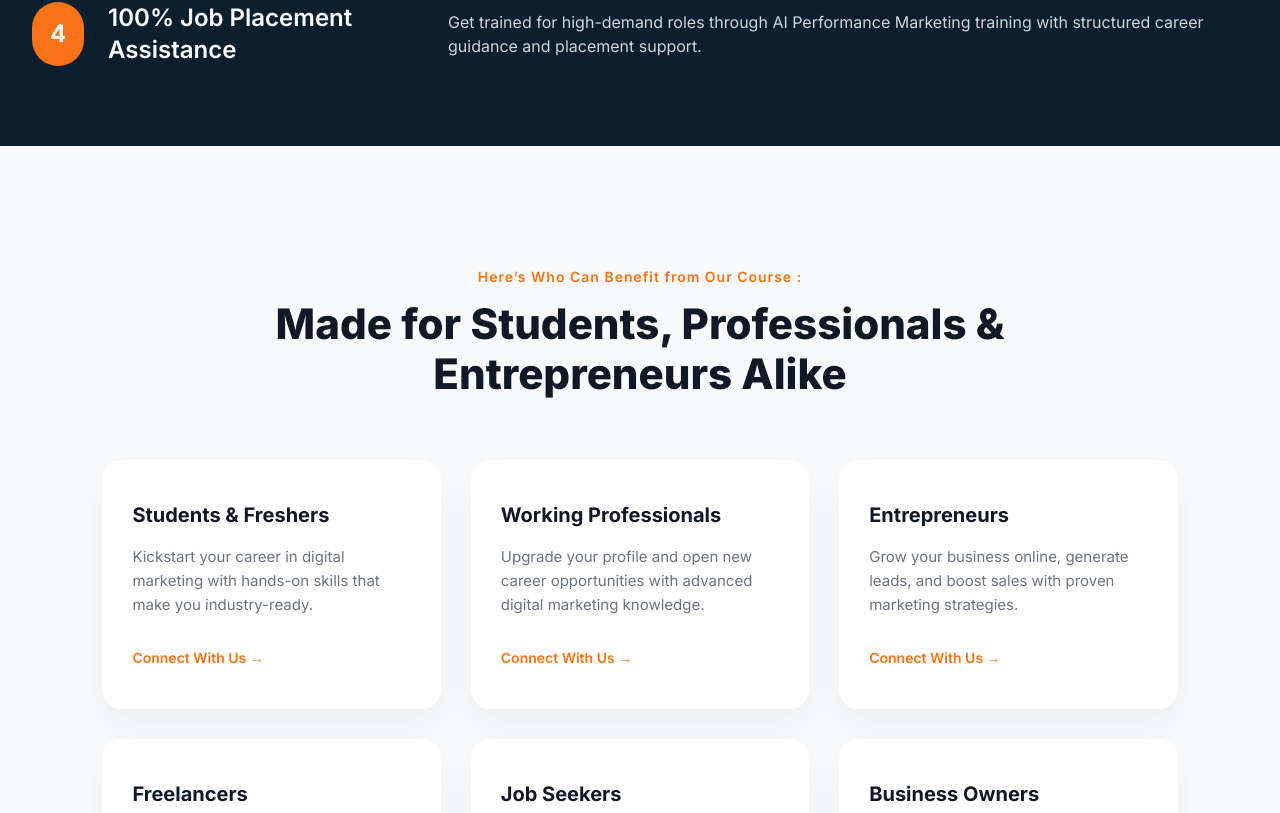
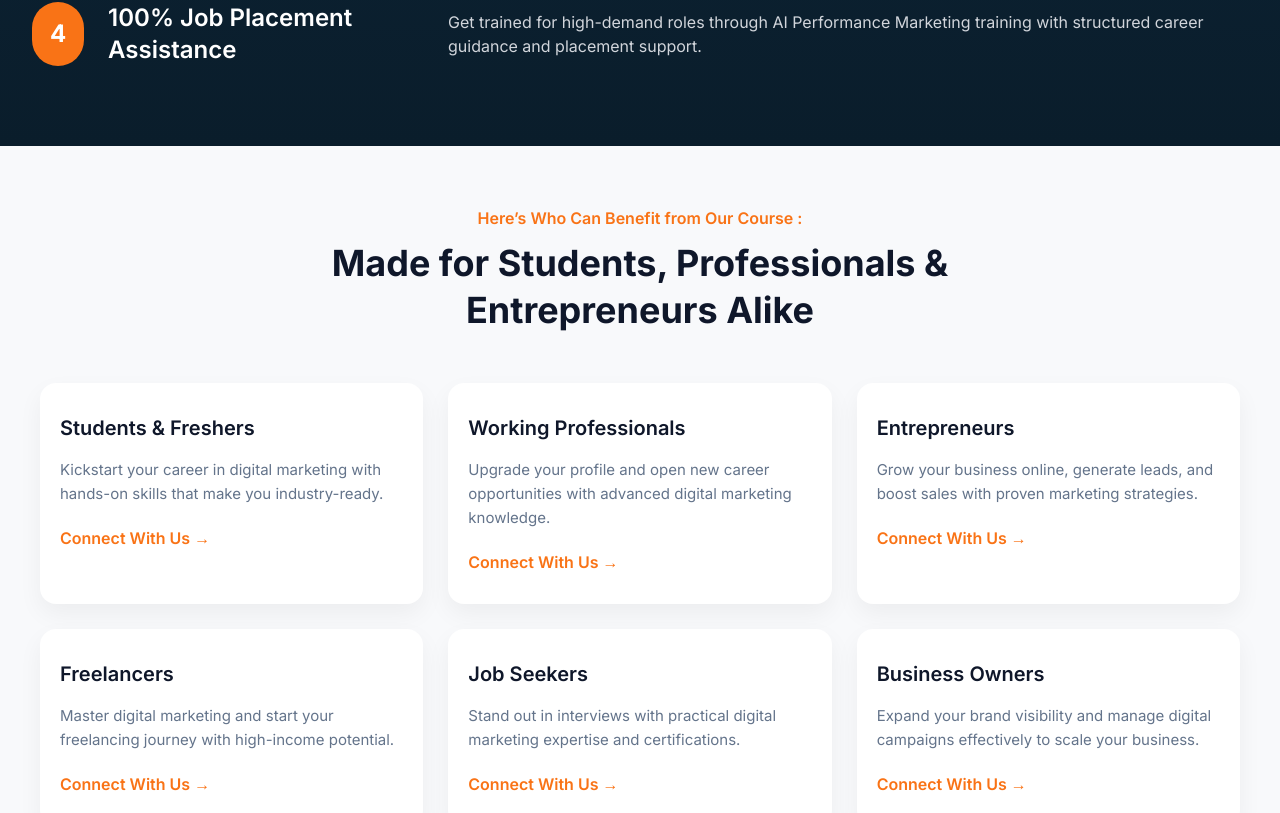
Before and after one commit to aparna2101/AI-Powered-Digital-Marketing-Course, a React (Vite) app: page / in a window 1280 px wide. Shown: the part 4268-5081 px from the top of the page. Built offline with nearby package versions, Linux system fonts and the light colour scheme; the HTML template or start-up script is replaced by a standard one.

Commit message:
Initial Commit

```diff
--- a/src/components/landing/CourseSection.css
+++ b/src/components/landing/CourseSection.css
@@ -1,79 +1,84 @@
 .course-section {
-  background: #f9fafb;
-  padding: 120px 8%;
-  text-align: center;
+  padding: 60px 20px;
+  background: #f8f9fb;
 }
 
+/* Header */
 .section-header {
-  max-width: 750px;
-  margin: 0 auto 60px auto;
+  text-align: center;
+  margin-bottom: 50px;
 }
 
 .subtitle {
   color: #f97316;
   font-weight: 600;
-  font-size: 14px;
-  margin-bottom: 12px;
-  letter-spacing: 1px;
+  margin-bottom: 10px;
 }
 
 .main-title {
-  font-size: 42px;
-  font-weight: 800;
-  color: #111827;
-  line-height: 1.2;
+  font-size: 36px;
+  font-weight: 700;
+  color: #0f172a;
+  max-width: 800px;
+  margin: 0 auto;
+  line-height: 1.3;
 }
 
+/* Grid */
 .card-grid {
   display: grid;
   grid-template-columns: repeat(3, 1fr);
-  gap: 30px;
+  gap: 25px;
+  max-width: 1200px;
+  margin: 0 auto;
 }
 
+/* Card */
 .card {
-  background: white;
-  padding: 40px 30px;
-  border-radius: 20px;
-  box-shadow: 0 15px 35px rgba(0, 0, 0, 0.05);
+  background: #ffffff;
+  padding: 30px 20px;
+  border-radius: 16px;
+  box-shadow: 0 10px 25px rgba(0, 0, 0, 0.05);
   transition: 0.3s ease;
-  text-align: left;
-}
-
-.card:hover {
-  transform: translateY(-8px);
-  box-shadow: 0 25px 50px rgba(0, 0, 0, 0.08);
 }
 
 .card h3 {
+  margin-bottom: 15px;
   font-size: 20px;
-  font-weight: 700;
-  margin-bottom: 15px;
-  color: #111827;
+  font-weight: 600;
+  color: #0f172a;
 }
 
 .card p {
   font-size: 15px;
-  color: #6b7280;
+  color: #64748b;
+  margin-bottom: 20px;
   line-height: 1.6;
-  margin-bottom: 20px;
 }
 
-.card span {
+.connect-btn {
   color: #f97316;
   font-weight: 600;
-  font-size: 14px;
-  cursor: pointer;
-}
-.connect-btn {
-  display: inline-block;
-  margin-top: 10px;
-  color: #f97316;
-  font-weight: 600;
-  font-size: 14px;
   text-decoration: none;
-  transition: 0.3s ease;
 }
 
-.connect-btn:hover {
-  text-decoration: underline;
+.card:hover {
+  transform: translateY(-5px);
 }
+
+/* 🔥 RESPONSIVE FIX */
+@media (max-width: 1024px) {
+  .card-grid {
+    grid-template-columns: repeat(2, 1fr);
+  }
+}
+
+@media (max-width: 768px) {
+  .card-grid {
+    grid-template-columns: 1fr;
+  }
+
+  .main-title {
+    font-size: 26px;
+  }
+}
--- a/src/components/landing/HeroSection.tsx
+++ b/src/components/landing/HeroSection.tsx
@@ -105,11 +105,14 @@ const HeroSection = () => {
       />
       <div className="absolute inset-0 bg-white/85" />
 
-      <div className="relative max-w-7xl mx-auto px-4 md:px-8 py-16 md:py-24 flex flex-col lg:flex-row items-center gap-12">
+<div className="relative max-w-7xl mx-auto px-5 sm:px-6 md:px-8 py-12 sm:py-16 md:py-24 flex flex-col lg:flex-row items-center gap-10 lg:gap-12">
+
 
         {/* LEFT */}
-        <div className="flex-1 text-black">
-          <h1 className="text-3xl md:text-4xl lg:text-5xl font-extrabold leading-tight mb-6">
+    <div className="flex-1 text-black w-full">
+
+<h1 className="text-2xl sm:text-3xl md:text-4xl lg:text-5xl font-extrabold leading-tight mb-5 sm:mb-6">
+
             Become Industry-Ready with{" "}
             <span className="text-primary">
               AI Powered Digital Marketing
@@ -117,7 +120,8 @@ const HeroSection = () => {
             Course
           </h1>
 
-          <p className="text-lg md:text-xl text-gray-600 mb-8 max-w-xl">
+<p className="text-base sm:text-lg md:text-xl text-gray-600 mb-6 sm:mb-8 max-w-full sm:max-w-xl">
+
             Master the latest AI-driven marketing strategies, tools, and
             techniques with hands-on training from industry experts.
           </p>
@@ -137,7 +141,8 @@ const HeroSection = () => {
     POWERFUL TOOLS & TECHNOLOGIES
   </p>
 
- <div className="bg-gray-100 rounded-xl py-4 px-6 overflow-hidden">
+<div className="bg-gray-100 rounded-xl py-4 px-4 sm:px-6 overflow-hidden w-full">
+
   <div className="slider-track flex gap-12 items-center">
 
     <img src={googleads} className="h-10 object-contain" />
--- a/src/components/landing/PlacementsSection.css
+++ b/src/components/landing/PlacementsSection.css
@@ -103,3 +103,49 @@
   border-radius: 10px;
   font-weight: 600;
 }
+
+
+/*  RESPONSIVE */
+
+@media (max-width: 1200px) {
+  .placements-grid {
+    grid-template-columns: repeat(3, 1fr);
+  }
+}
+
+@media (max-width: 992px) {
+  .placements-grid {
+    grid-template-columns: repeat(2, 1fr);
+  }
+
+  .placements-title {
+    font-size: 32px;
+  }
+
+  .placements-desc {
+    font-size: 18px;
+  }
+}
+
+@media (max-width: 600px) {
+  .placements-grid {
+    grid-template-columns: 1fr;
+  }
+
+  .placements-section {
+    padding: 40px 20px;
+  }
+
+  .placements-title {
+    font-size: 26px;
+  }
+
+  .placements-desc {
+    font-size: 16px;
+  }
+
+  .student-img {
+    width: 90px;
+    height: 90px;
+  }
+}
```
